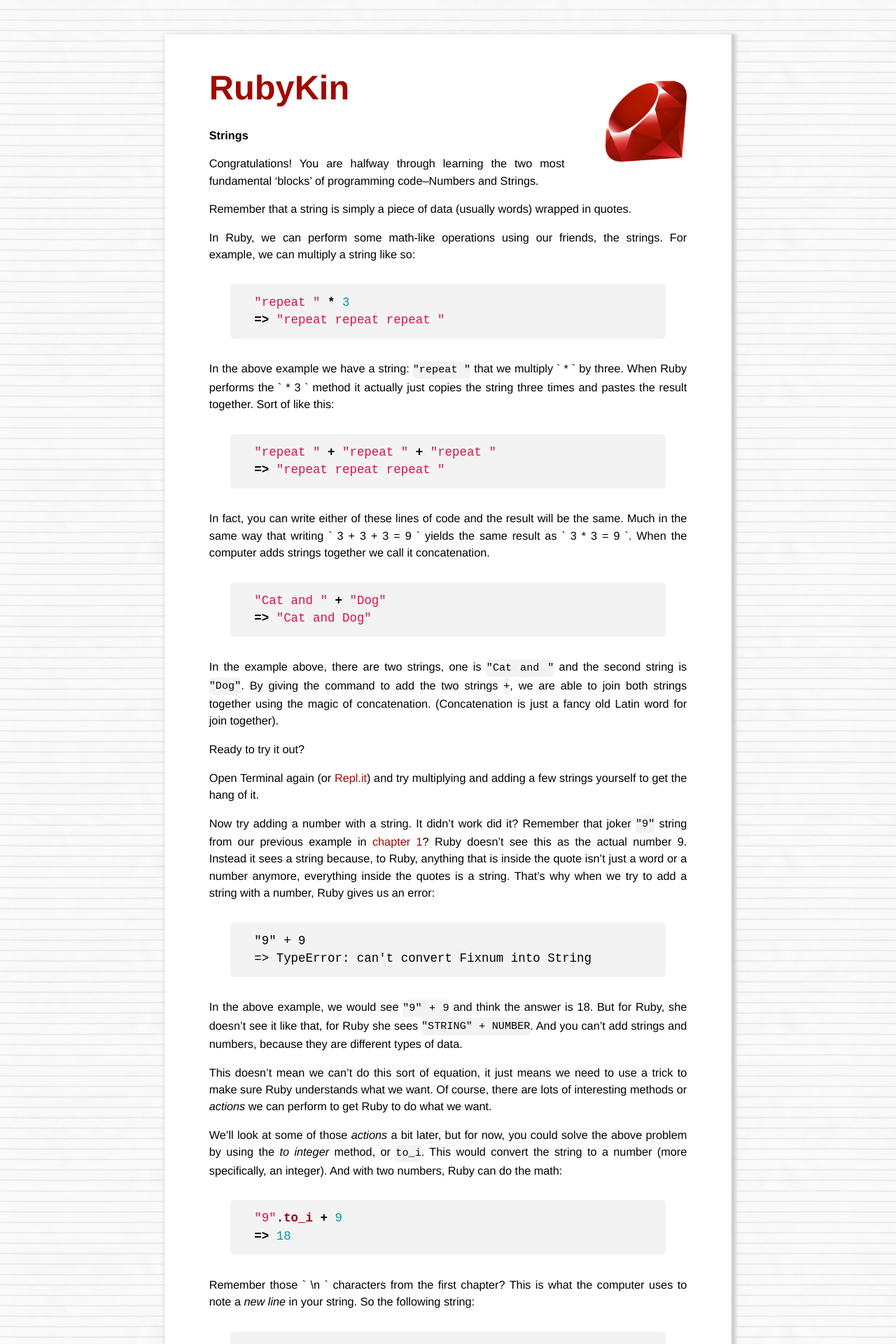
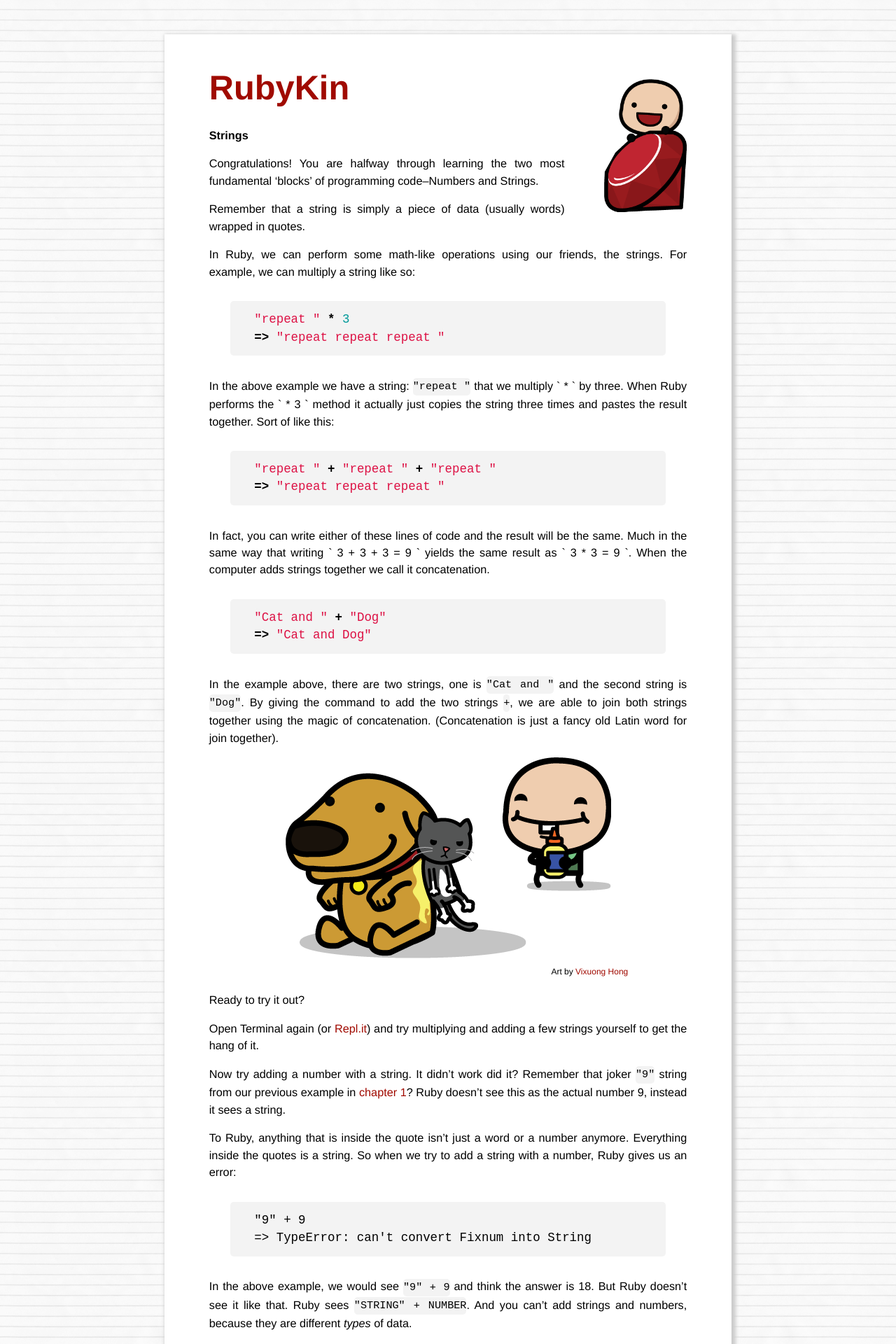
Before and after one commit to mrdougwright/rubykin.github.io, a Jekyll site: the page built from strings.md, in a window 1280 px wide. Shown: the top 1920 px of the page at 70% size. Built offline with Jekyll 4.4.1, drawn with Linux system fonts in a browser that asks for light colours; Markdown is read by kramdown in place of the engine named in the settings.

Commit message:
Remove img resize styling. Add 2 images. Minor copy changes to Strings ch

````diff
--- a/_layouts/default.html
+++ b/_layouts/default.html
@@ -28,7 +28,7 @@
           <div class="site">
             <div class="header">
               <h1 class="title"><a href="/">{{ site.name }}</a></h1>
-              <div class="pull-right"><img src="/images/ruby-logo.png"></div>
+              <div class="pull-right"><img src="/images/kids-ruby-logo.png"></div>
             </div>
             <div>
               <h2>{{ page.title }}</h2>
--- a/css/main.css
+++ b/css/main.css
@@ -65,10 +65,6 @@
 .site .inline-img {
   text-align: center;
   margin: 0 auto;
-}
-
-.site .reg img {
-  width: 80%;
 }
 
 .site .lrg img {
--- a/strings.md
+++ b/strings.md
@@ -32,18 +32,28 @@
 
 In the example above, there are two strings, one is `"Cat and "` and the second string is `"Dog"`. By giving the command to add the two strings `+`, we are able to join both strings together using the magic of concatenation. (Concatenation is just a fancy old Latin word for join together).
 
+<div class="inline-img">
+  <img src="/images/cat-dog.png" alt="Art by Vixuong Hong"/>
+</div>
+<div class="credit">
+  Art by
+  <a href="mailto:vthong1990@gmail.com">Vixuong Hong</a>
+</div>
+
 Ready to try it out?
 
 Open Terminal again (or <a href="http://repl.it/languages/Ruby" target="_blank">Repl.it</a>) and try multiplying and adding a few strings yourself to get the hang of it.
 
-Now try adding a number with a string. It didn’t work did it? Remember that joker `"9"` string from our previous example in [chapter 1](/what-is-programming.html)? Ruby doesn’t see this as the actual number 9. Instead it sees a string because, to Ruby, anything that is inside the quote isn’t just a word or a number anymore, everything inside the quotes is a string. That's why when we try to add a string with a number, Ruby gives us an error:
+Now try adding a number with a string. It didn’t work did it? Remember that joker `"9"` string from our previous example in [chapter 1](/what-is-programming.html)? Ruby doesn’t see this as the actual number 9, instead it sees a string.
+
+To Ruby, anything that is inside the quote isn’t just a word or a number anymore. Everything inside the quotes is a string. So when we try to add a string with a number, Ruby gives us an error:
 
 ```
 "9" + 9
 => TypeError: can't convert Fixnum into String
 ```
 
-In the above example, we would see `"9" + 9` and think the answer is 18. But for Ruby, she doesn’t see it like that, for Ruby she sees `"STRING" + NUMBER`. And you can't add strings and numbers, because they are different types of data.
+In the above example, we would see `"9" + 9` and think the answer is 18. But Ruby doesn’t see it like that. Ruby sees `"STRING" + NUMBER`. And you can't add strings and numbers, because they are different _types_ of data.
 
 This doesn’t mean we can’t do this sort of equation, it just means we need to use a trick to make sure Ruby understands what we want. Of course, there are lots of interesting methods or _actions_ we can perform to get Ruby to do what we want.
 
````
Also changed, not shown: if-and-else.md (+11 -1 lines), what-is-programming.md (+2 -2 lines), images/cat-dog.png (added), images/eat-sandwich.png (added), images/kids-ruby-logo.png (added), images/rootbeer_float.png.
